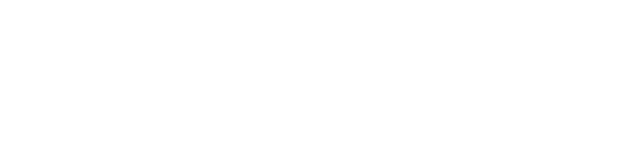
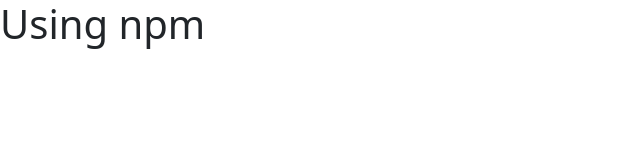
Before and after one commit to zomia-bootcamp/node-template-for-project3.5, a website: page project3.5/index.html in a window 1280 px wide. Shown: the whole page, without its empty margins (0-640 px from the left). Drawn offline with nearby package versions, Linux system fonts and the light colour scheme; files that its build step writes are made by us from their sources; files whose address does not match are found by name.

Commit message:
Update index.html

```diff
--- a/project3.5/index.html
+++ b/project3.5/index.html
@@ -14,7 +14,7 @@
     </head>
     <body>
 
-
+        <h1>Using npm </h1>
 
 
 
```
